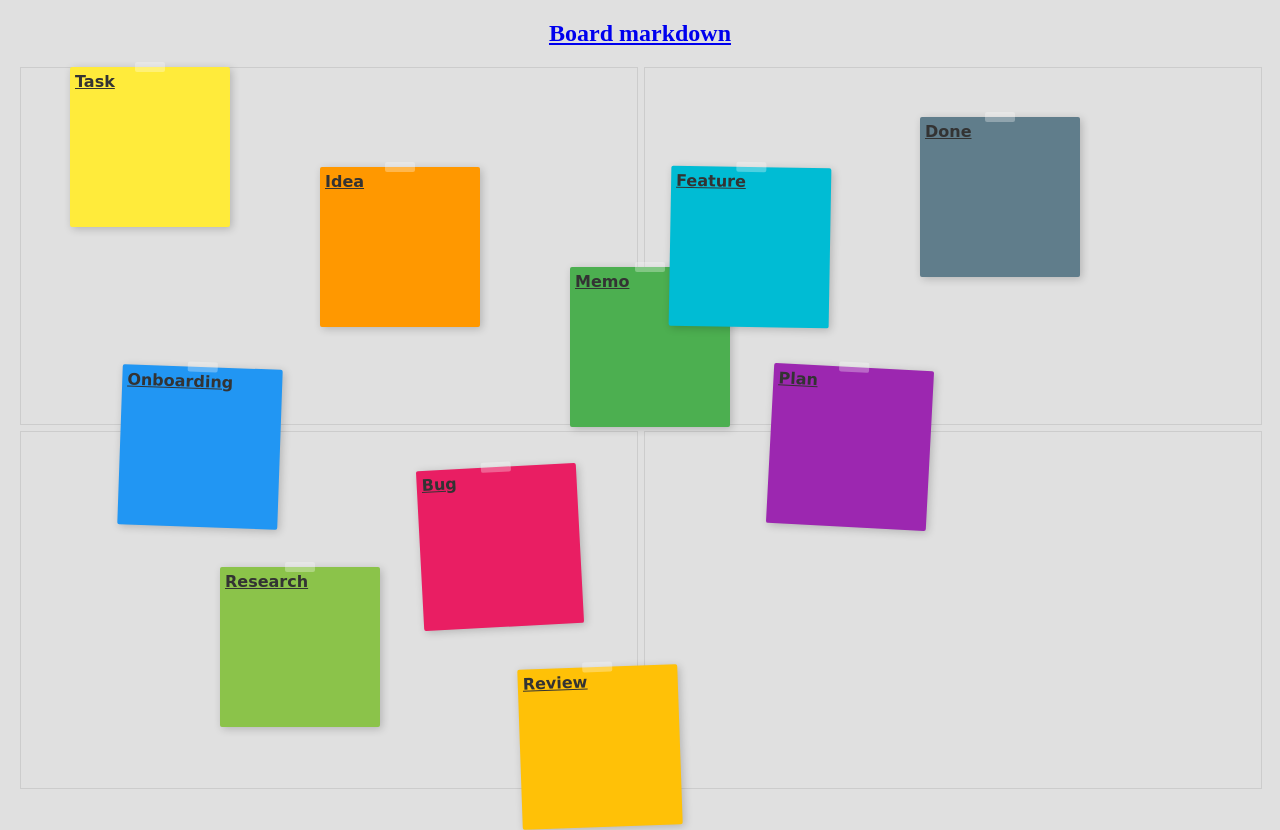
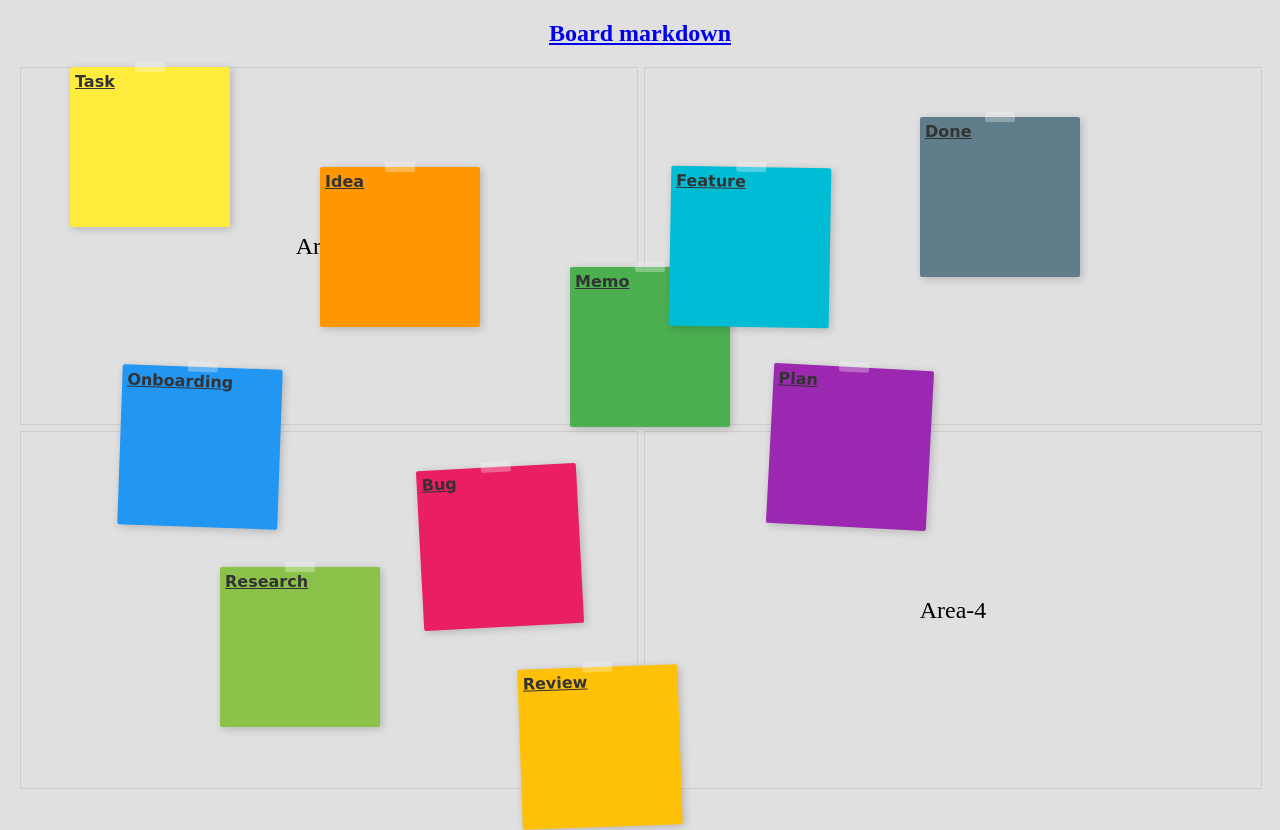
Before and after one commit to wasabina67/board-markdown, a React (Vite) app: page / in a window 1280 px wide. Built offline with nearby package versions, Linux system fonts and the light colour scheme.

Commit message:
Update src/App.css, src/App.tsx

```diff
--- a/src/App.css
+++ b/src/App.css
@@ -20,6 +20,10 @@
     height: 100%;
     position: relative;
     border: 1px solid #ccc;
+    display: flex;
+    align-items: center;
+    justify-content: center;
+    font-size: 1.5em;
 }
 
 .sticky-note {
--- a/src/App.tsx
+++ b/src/App.tsx
@@ -92,10 +92,11 @@ function App() {
           onMouseUp={handleMouseUp}
           onMouseLeave={handleMouseLeave}
         >
-          <div className="sticky-notes-area"></div>
-          <div className="sticky-notes-area"></div>
-          <div className="sticky-notes-area"></div>
-          <div className="sticky-notes-area"></div>
+            {["Area-1", "Area-2", "Area-3", "Area-4"].map((name, idx) => (
+            <div key={idx} className="sticky-notes-area">
+              {name}
+            </div>
+            ))}
           {stickyNotes.map((note) => (
             <div
               key={note.id}
```
